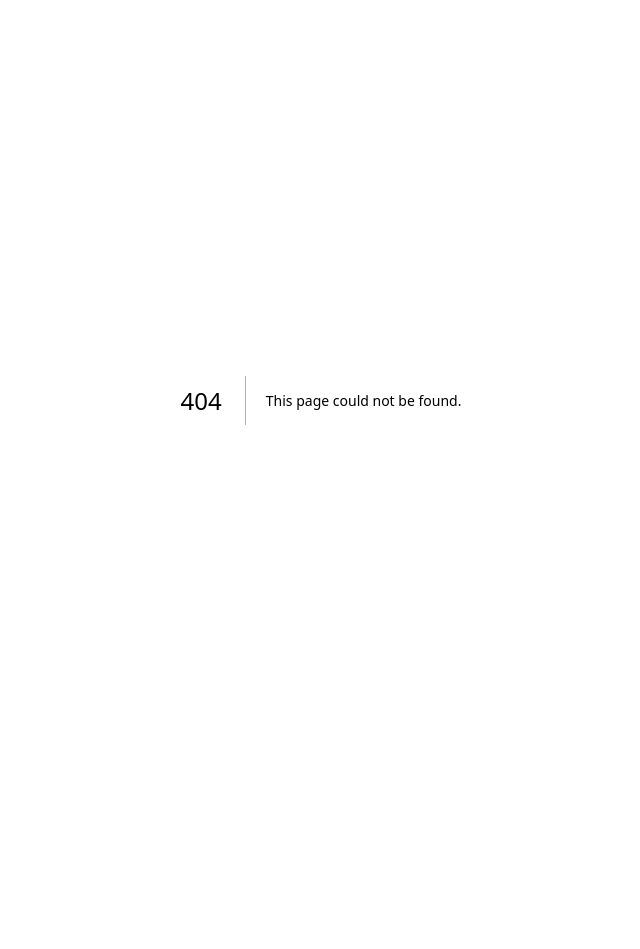
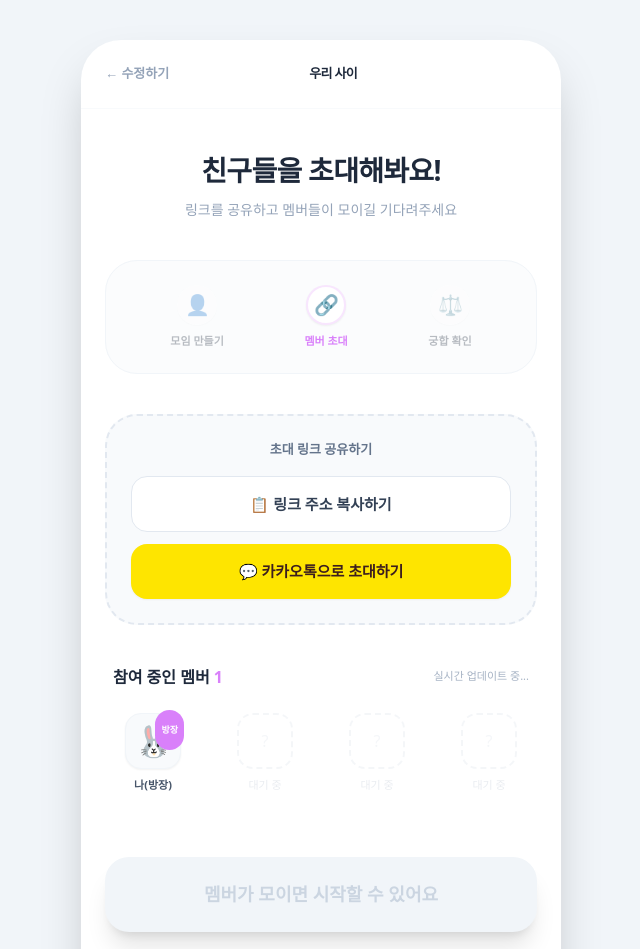
Before and after one commit to PLANB-John/oursai-web, a Next.js app: page /invite in a window 1280 px wide. Before the commit this address had no page. Shown: the top 949 px of the page, without its empty margins (319-959 px from the left). Before the commit the page ends 800 px from the top, so only its background shows below. Built offline with nearby package versions, Linux system fonts and the light colour scheme.

Commit message:
Create invite.js

```diff
--- /dev/null
+++ b/pages/invite.js
@@ -0,0 +1,160 @@
+import React, { useState } from 'react';
+import Head from 'next/head';
+import { motion, AnimatePresence } from 'framer-motion';
+import { useRouter } from 'next/router';
+
+export default function Invite() {
+  const router = useRouter();
+  const [isCopied, setIsCopied] = useState(false);
+
+  // 가상의 현재 참여 멤버 데이터 (디자인 확인용)
+  const [members, setMembers] = useState([
+    { id: 1, name: '나(방장)', icon: '🐰', role: '방장' }
+  ]);
+
+  // 링크 복사 함수
+  const handleCopyLink = () => {
+    const link = "https://oursai.kr/join/group-12345"; // 실제로는 고유 ID가 생성되어야 함
+    navigator.clipboard.writeText(link);
+    setIsCopied(true);
+    setTimeout(() => setIsCopied(false), 2000);
+  };
+
+  return (
+    <div className="min-h-screen bg-slate-100 flex justify-center items-start sm:py-10 font-sans text-slate-800">
+      <Head>
+        <title>멤버 초대하기 | 우리 사이 (oursai.kr)</title>
+      </Head>
+
+      <div className="w-full max-w-[480px] min-h-screen bg-white shadow-2xl flex flex-col relative overflow-hidden sm:rounded-[40px] pb-20">
+
+        {/* 상단 네비게이션 */}
+        <div className="px-6 py-6 border-b border-slate-50 flex items-center justify-between">
+          <button onClick={() => router.back()} className="text-[13px] text-slate-400 font-bold">
+            ← 수정하기
+          </button>
+          <span className="text-[13px] font-black text-slate-800 tracking-tighter">우리 사이</span>
+          <div className="w-10"></div>
+        </div>
+
+        <main className="px-6 py-10 space-y-10">
+          {/* 타이틀 섹션 */}
+          <div className="text-center space-y-2">
+            <h1 className="text-[28px] font-black text-slate-800 tracking-tight">친구들을 초대해봐요!</h1>
+            <p className="text-[14px] text-slate-400 font-medium">링크를 공유하고 멤버들이 모이길 기다려주세요</p>
+          </div>
+
+          {/* 단계 안내 인디케이터 (2단계 활성화) */}
+          <section className="bg-slate-50/50 rounded-[32px] p-6 border border-slate-100">
+            <div className="flex justify-around items-start">
+              <div className="flex flex-col items-center gap-2 opacity-30">
+                <div className="w-10 h-10 bg-white rounded-full flex items-center justify-center shadow-sm">
+                  <span className="text-xl">👤</span>
+                </div>
+                <p className="text-[11px] font-bold text-slate-800 text-center">모임 만들기</p>
+              </div>
+              <div className="flex flex-col items-center gap-2">
+                <div className="w-10 h-10 bg-white rounded-full flex items-center justify-center shadow-sm text-[#D980FA] border-2 border-[#D980FA]/20">
+                  <span className="text-xl">🔗</span>
+                </div>
+                <p className="text-[11px] font-bold text-[#D980FA] text-center">멤버 초대</p>
+              </div>
+              <div className="flex flex-col items-center gap-2 opacity-30">
+                <div className="w-10 h-10 bg-white rounded-full flex items-center justify-center shadow-sm">
+                  <span className="text-xl">⚖️</span>
+                </div>
+                <p className="text-[11px] font-bold text-slate-800 text-center">궁합 확인</p>
+              </div>
+            </div>
+          </section>
+
+          {/* 초대 링크 섹션 */}
+          <section className="space-y-4">
+            <div className="bg-slate-50 p-6 rounded-[32px] border-2 border-dashed border-slate-200 text-center space-y-4">
+              <p className="text-[13px] font-bold text-slate-500">초대 링크 공유하기</p>
+              <div className="flex flex-col gap-3">
+                <button
+                  onClick={handleCopyLink}
+                  className={`w-full py-4 rounded-2xl font-bold text-[15px] transition-all flex items-center justify-center gap-2 ${
+                    isCopied ? 'bg-green-500 text-white' : 'bg-white text-slate-700 border border-slate-200'
+                  }`}
+                >
+                  {isCopied ? '✅ 링크 복사 완료!' : '📋 링크 주소 복사하기'}
+                </button>
+                <button className="w-full py-4 bg-[#FEE500] text-[#3c1e1e] rounded-2xl font-bold text-[15px] flex items-center justify-center gap-2 shadow-sm">
+                  💬 카카오톡으로 초대하기
+                </button>
+              </div>
+            </div>
+          </section>
+
+          {/* 현재 참여 멤버 현황 */}
+          <section className="space-y-6">
+            <div className="flex justify-between items-center px-2">
+              <h2 className="text-[16px] font-black text-slate-800">
+                참여 중인 멤버 <span className="text-[#D980FA]">{members.length}</span>
+              </h2>
+              <p className="text-[11px] text-slate-400 animate-pulse">실시간 업데이트 중...</p>
+            </div>
+
+            <div className="grid grid-cols-4 gap-4">
+              {members.map((member) => (
+                <motion.div
+                  initial={{ scale: 0 }} animate={{ scale: 1 }}
+                  key={member.id}
+                  className="flex flex-col items-center gap-2"
+                >
+                  <div className="w-14 h-14 bg-slate-50 rounded-2xl flex items-center justify-center text-3xl border border-slate-100 shadow-sm relative">
+                    {member.icon}
+                    {member.role === '방장' && (
+                      <span className="absolute -top-1 -right-1 bg-[#D980FA] text-white text-[9px] px-1.5 py-0.5 rounded-full font-bold">방장</span>
+                    )}
+                  </div>
+                  <span className="text-[11px] font-bold text-slate-600">{member.name}</span>
+                </motion.div>
+              ))}
+
+              {/* 대기석 표시 */}
+              {[...Array(3)].map((_, i) => (
+                <div key={i} className="flex flex-col items-center gap-2 opacity-20">
+                  <div className="w-14 h-14 border-2 border-dashed border-slate-300 rounded-2xl flex items-center justify-center text-slate-300">
+                    ?
+                  </div>
+                  <span className="text-[11px] font-medium text-slate-400">대기 중</span>
+                </div>
+              ))}
+            </div>
+          </section>
+
+          {/* 최종 결과 보기 버튼 (최소 2인 이상 참여 시 활성화) */}
+          <div className="pt-6">
+            <button
+              disabled={members.length < 2}
+              onClick={() => router.push('/result')}
+              className={`w-full py-6 rounded-[24px] font-black text-[18px] transition-all shadow-xl ${
+                members.length >= 2
+                ? 'bg-[#D980FA] text-white shadow-purple-100 active:scale-95'
+                : 'bg-slate-100 text-slate-300 cursor-not-allowed'
+              }`}
+            >
+              {members.length < 2 ? '멤버가 모이면 시작할 수 있어요' : '모임 궁합 결과 확인하기'}
+            </button>
+            <p className="text-[11px] text-slate-300 text-center mt-4 font-medium">
+              모든 멤버가 참여하면 결과 확인 버튼이 활성화됩니다. [cite: 2026-02-15]
+            </p>
+          </div>
+        </main>
+
+        {/* 푸터 (표준 스타일) */}
+        <footer className="px-8 py-16 bg-white text-center space-y-10 border-t border-slate-50">
+          <div className="flex justify-center gap-6 text-[12px] text-slate-300 font-bold">
+            <a href="/faq" className="hover:text-purple-400">도움말</a>
+            <span className="text-slate-100">|</span>
+            <a href="/feedback" className="hover:text-purple-400">문의하기</a>
+          </div>
+          <p className="text-[11px] text-slate-200 font-medium italic">© 2026 oursai.kr | All Rights Reserved.</p>
+        </footer>
+      </div>
+    </div>
+  );
+}
```
